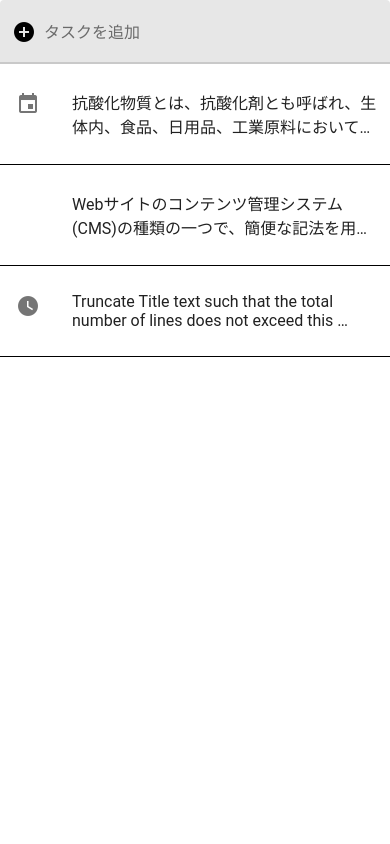
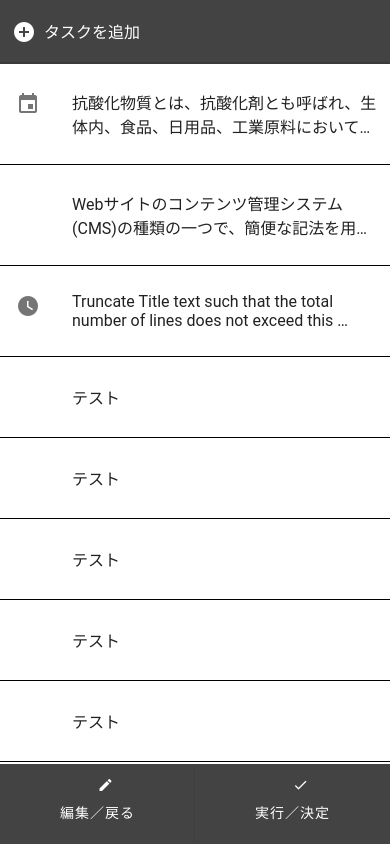
Before and after one commit to winterbooker/checklist-repo, a React Native app: screen / in a window 390 px wide. Built offline with nearby package versions, Linux system fonts and the light colour scheme.

Commit message:
create homescreen

```diff
--- a/src/screens/HomeScreen.js
+++ b/src/screens/HomeScreen.js
@@ -1,6 +1,6 @@
 import * as React from 'react';
 import { FlatList, SafeAreaView, StyleSheet, View } from 'react-native';
-import { List, TextInput } from 'react-native-paper';
+import { List, TextInput, Button } from 'react-native-paper';
 
 const DATA = [
   {
@@ -17,6 +17,31 @@ const DATA = [
     id: '3',
     title: 'Truncate Title text such that the total number of lines does not exceed this number.',
     icon: 'clock',
+  },
+  {
+    id: '4',
+    title: 'テスト',
+    icon: '',
+  },
+  {
+    id: '5',
+    title: 'テスト',
+    icon: '',
+  },
+  {
+    id: '6',
+    title: 'テスト',
+    icon: '',
+  },
+  {
+    id: '7',
+    title: 'テスト',
+    icon: '',
+  },
+  {
+    id: '8',
+    title: 'テスト',
+    icon: '',
   },
 ];
 
@@ -39,12 +64,24 @@ export default function HomeScreen() {
   return (
     <SafeAreaView style={styles.container}>
       <TextInput
+        style={styles.textInput}
+        selectionColor="#fff"
+        theme={{ colors: { text: '#fff' }, roundness: 0 }}
+        placeholderTextColor="#fff"
         placeholder="タスクを追加"
         value={text}
         onChangeText={text => setText(text)}
-        left={<TextInput.Icon icon="plus-circle" />}
+        left={<TextInput.Icon icon="plus-circle" color="#fff" />}
       />
       <FlatList data={DATA} renderItem={renderItem} keyExtractor={item => item.id} />
+      <View style={styles.buttons}>
+        <Button style={styles.button} icon="pencil" mode="contained" color="#434343" contentStyle={{ height: 80, flexDirection: 'column' }} theme={{ roundness: 0 }}>
+          編集／戻る
+        </Button>
+        <Button style={styles.button} icon="check" mode="contained" color="#434343" contentStyle={{ height: 80, flexDirection: 'column' }} theme={{ roundness: 0 }}>
+          実行／決定
+        </Button>
+      </View>
     </SafeAreaView>
   );
 }
@@ -59,4 +96,14 @@ const styles = StyleSheet.create({
     paddingTop: 20,
     paddingBottom: 20,
   },
+  textInput: {
+    backgroundColor: '#434343',
+    borderRadius: 0,
+  },
+  buttons: {
+    flexDirection: 'row',
+  },
+  button: {
+    flex: 1,
+  },
 });
```
